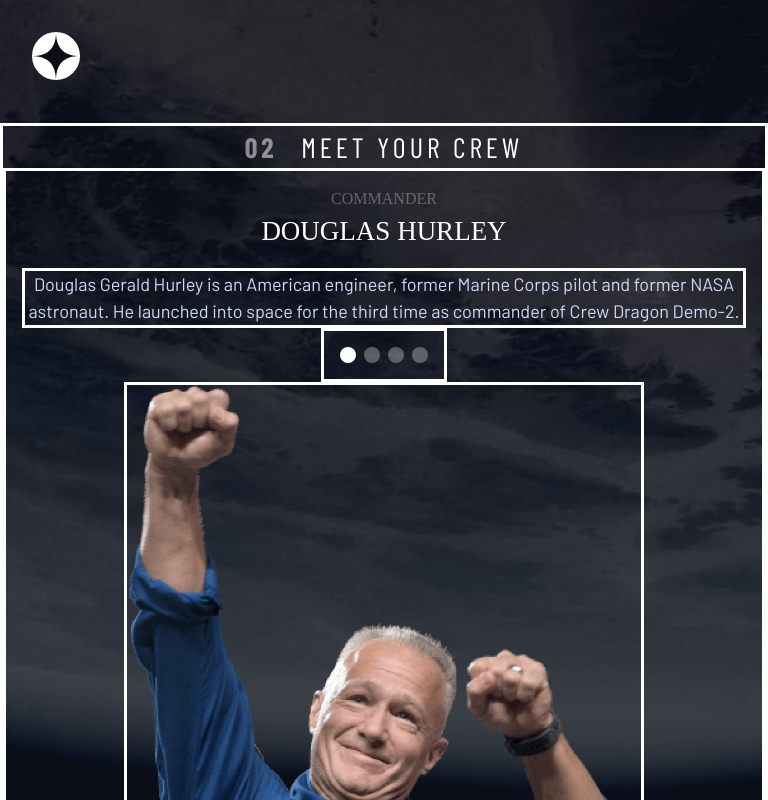
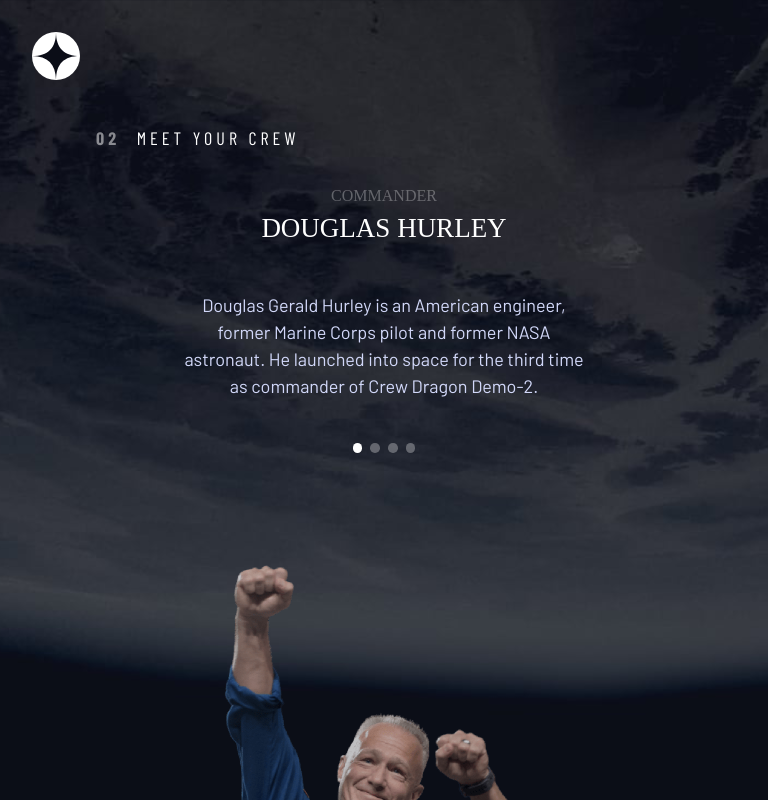
Before and after one commit to m00se01/Frontend-Practice, a React (Vite) app in the folder space-travel-site/SpaceTravelSite/: page /crew in a window 768 px wide. Shown: the top 800 px of the page. Built offline with nearby package versions, Linux system fonts and the light colour scheme; a web font is replaced by a local one.

Commit message:
tablet designs for crew page

```diff
--- a/space-travel-site/SpaceTravelSite/src/components/CrewDetails.jsx
+++ b/space-travel-site/SpaceTravelSite/src/components/CrewDetails.jsx
@@ -10,25 +10,25 @@
   };
 
   return (
-    <div className="crew-details-container border">
+    <div className="crew-details-container   ">
       <header>
-        <h1 className="uppercase ff-sans-cond letter-spacing-2 text-white fs-500 ">
+        <h1 className="uppercase ff-sans-cond letter-spacing-2 text-white fs-400 ">
           <span className="number-span letter-spacing-2">02</span> Meet your
           crew
         </h1>
       </header>
 
-      <div className="border crew-content-wrapper">
+      <div className=" crew-content-wrapper ">
         <h2 className="uppercase text-white crew-role">
           <span className="d-block fs-300 ">{crew[currMember].role}</span>
           {crew[0].name}
         </h2>
 
-        <div className="crew-member-description ff-sans-normal fs-400 text-accent border">
+        <div className="crew-member-description ff-sans-normal fs-400 text-accent ">
           <p>{crew[currMember].bio}</p>
         </div>
 
-        <div className="carousel-btns border">
+        <div className="carousel-btns  ">
           <button
             onClick={() => changeCrewMember(0)}
             className={currMember == 0 ? "active-btn" : ""}
@@ -47,11 +47,17 @@
           ></button>
         </div>
 
-        <div className="carousel-img border">
-          <img
+        <div
+          className="carousel-img"
+          style={{
+            backgroundImage: `url(${crew[currMember].images.png})`,
+          }}
+        >
+          <source srcSet={crew[currMember].images.webp} type="image/webp" />
+          {/* <img
             src={crew[currMember].images.png}
             alt={`Crew member: ${crew[0].name}`}
-          />
+          /> */}
         </div>
       </div>
     </div>
--- a/space-travel-site/SpaceTravelSite/src/components/DestinationDetails.jsx
+++ b/space-travel-site/SpaceTravelSite/src/components/DestinationDetails.jsx
@@ -39,7 +39,7 @@
           />
         </div>
 
-        <div className="border destination-info">
+        <div className=" destination-info">
           <ul className="destination-tabs uppercase fs-500 ff-sans-cond letter-spacing-1">
             <li className={currDestination === 0 ? "active-tab" : ""}>
               <button onClick={() => changeDestination("moon")}>Moon</button>
--- a/space-travel-site/SpaceTravelSite/src/styles/crew.css
+++ b/space-travel-site/SpaceTravelSite/src/styles/crew.css
@@ -9,11 +9,18 @@
   gap: 8px;
   padding: 1rem;
   margin: 0 auto;
+  justify-content: center;
+  align-items: center;
+}
+
+.crew-details-container {
+  margin-top: 10px;
 }
 
 .carousel-btns > button {
-  width: 1rem;
-  height: 1rem;
+  width: 0.6rem;
+  height: 0.6rem;
+  padding: 4px;
   display: grid;
   place-content: center;
   place-items: center;
@@ -32,10 +39,27 @@
   background-color: hsl(var(--clr-white));
 }
 
+.crew-details-container {
+  padding: 1rem;
+}
+
+.carousel-img {
+  background-position: top center;
+  background-size: cover;
+  background-repeat: no-repeat;
+  mask-image: linear-gradient(
+    to bottom,
+    rgba(44, 46, 173, 0.753) 80%,
+    rgba(0, 0, 0, 0.1) 100%
+  );
+}
+
 .crew-content-wrapper {
-  display: grid;
-  place-content: center;
-  padding: 1rem;
+  padding: 1rem 1rem 0px 1rem;
+}
+
+.crew-member-description {
+  text-align: center;
 }
 
 .crew-role {
@@ -69,18 +93,90 @@
   .crew-content-wrapper {
     display: flex;
     flex-direction: column;
+    justify-content: space-between;
+    align-items: center;
+    min-height: 100%;
+  }
+
+  .crew-member-description {
+    display: flex;
     justify-content: center;
+    align-items: center;
+    text-align: center;
+    min-height: 163px;
+  }
+
+  .carousel-img {
+    margin-top: 4rem;
+    background-position: top center;
+    background-size: cover;
+    background-repeat: no-repeat;
+    mask-image: linear-gradient(
+      to bottom,
+      rgba(44, 46, 173, 0.753) 80%,
+      rgba(0, 0, 0, 0.1) 100%
+    );
+    min-height: 350px;
+    max-height: 350px;
+    min-width: 20rem;
+    max-width: 271px;
+    border-radius: 1rem;
+  }
+  /*
+  .carousel-img img {
+    height: 350px;
+    min-height: 350px;
+    max-height: 350px;
+    min-width: 271px;
+    max-width: 271px;
+  } */
+}
+
+@media (min-width: 48rem) {
+  .crew-page {
+    background-image: url("../assets/crew/background-crew-tablet.jpg");
+  }
+
+  .crew-details-container {
+    display: grid;
+    grid-template-columns: repeat(8, 1fr);
+    grid-template-rows: 10% 90%;
+    grid-row: 2/3;
+    margin: 0 5rem;
     align-items: center;
   }
 
+  .crew-details-container header {
+    grid-column: 1/5;
+    grid-row: 1;
+  }
+
+  .crew-content-wrapper {
+    grid-column: 2/8;
+    grid-row: 2;
+    display: flex;
+    flex-direction: column;
+    justify-content: center;
+    align-items: center;
+    margin-top: 1rem;
+  }
+
   .crew-member-description {
-    text-align: center;
+    display: flex;
+    justify-content: center;
+    align-items: center;
+    min-height: 163px;
   }
-}
 
-@media (max-width: 48rem) {
-  .crew-page {
-    background-image: url("../assets/crew/background-crew-tablet.jpg");
+  .carousel-btns {
+    margin-bottom: 2rem;
+  }
+
+  .carousel-img {
+    min-height: 25rem;
+    max-height: 25rem;
+    min-width: 20rem;
+    max-width: 20rem;
   }
 }
 
```
